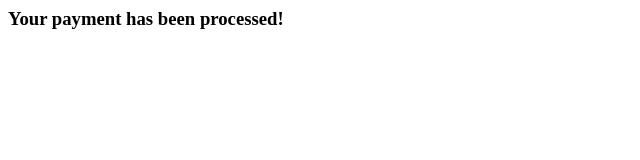
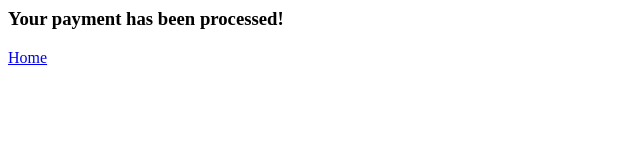
Before and after one commit to christina-regis/approved, a plain HTML site: page index.html in a window 1280 px wide. Shown: the full height of the page, 0-640 px from the left. Drawn offline with Linux system fonts and the light colour scheme.

Commit message:
Update index.html

```diff
--- a/index.html
+++ b/index.html
@@ -1 +1,2 @@
 <h3>Your payment has been processed!</h3>
+<a href="http://christina-regis.github.io/usaepay/">Home</a>
```
